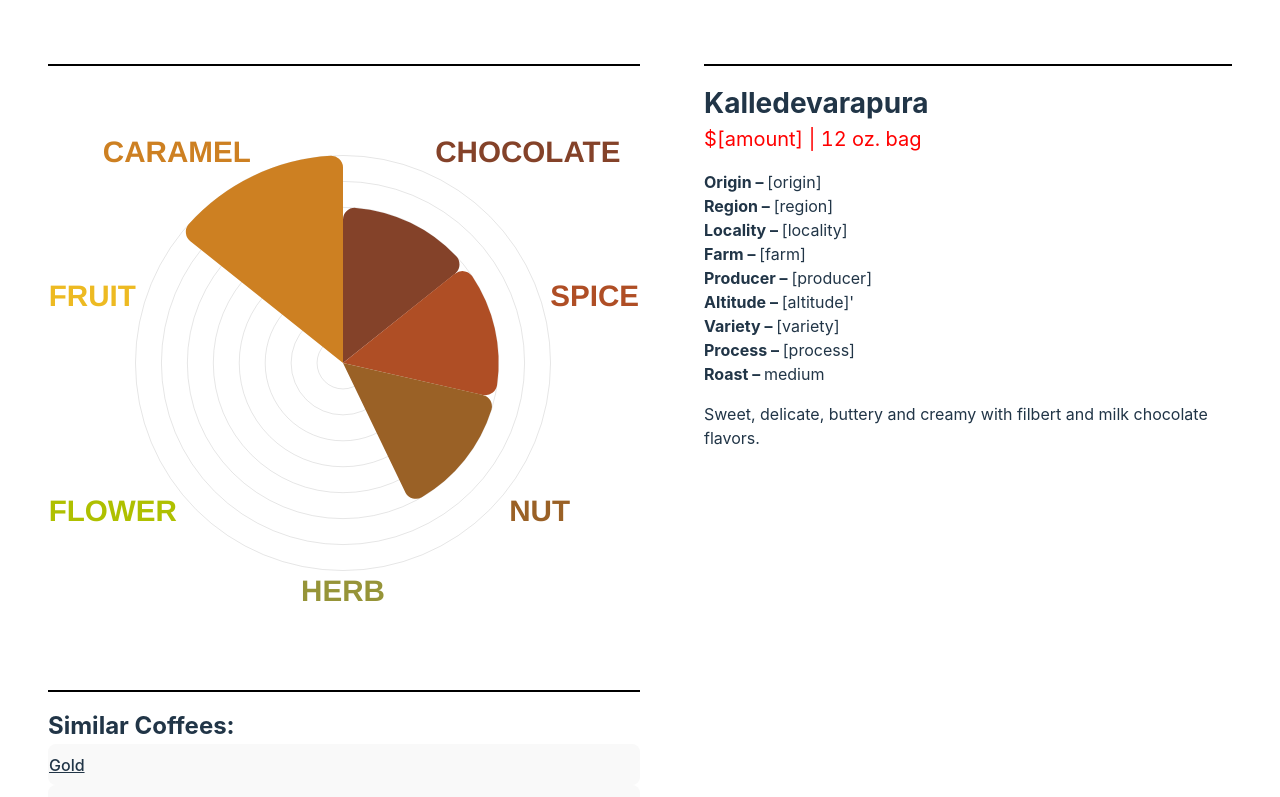
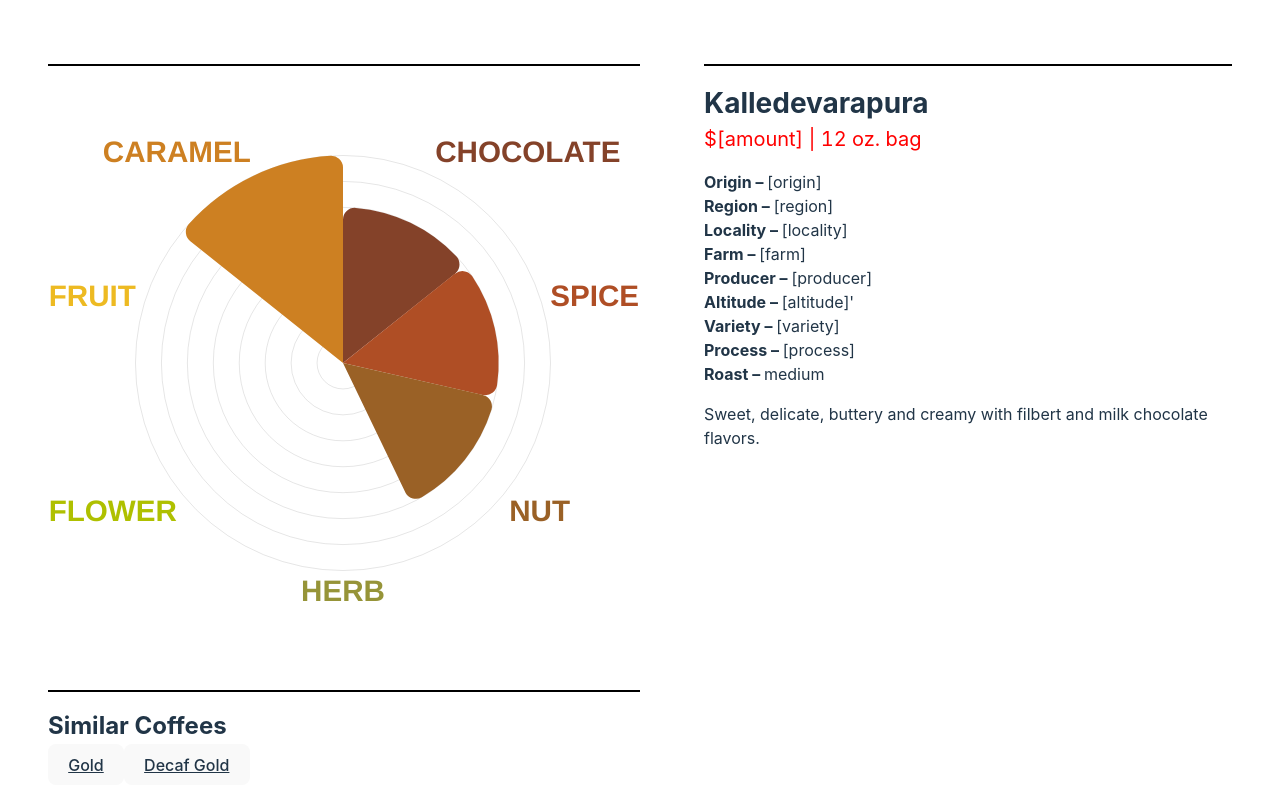
Before and after one commit to colecharb/flavor-meter, a React (Vite) app: page / in a window 1280 px wide. Shown: the top 797 px of the page. Built offline with nearby package versions, Linux system fonts and the light colour scheme.

Commit message:
similar coffees flex-dir: row

```diff
--- a/src/components/SimilarCoffees.tsx
+++ b/src/components/SimilarCoffees.tsx
@@ -17,17 +17,19 @@ export default function ({ index, coffees, setCoffeeIndex }: { index: number, co
       <div style={{ height: '2px', background: 'black', marginTop: '1em', marginBottom: '1em' }} />
 
       <span style={{ fontSize: '24px', fontWeight: 'bold' }}>
-        Similar Coffees:
+        Similar Coffees
       </span>
 
+      <div style={{ display: 'flex', flexDirection: 'row', flexWrap: 'wrap', }}>
         {similarCoffeeIndices.map(i => (
           <button
             onClick={() => setCoffeeIndex(i)}
-          style={{ textAlign: 'left', paddingLeft: '0px' }}
+          // style={{ textAlign: 'left', paddingLeft: '0px' }}
           >
             {coffees[i].name}
           </button>
       ))}
+      </div>
 
     </>
   )
```
Lines whose indentation alone changed are shown as unchanged.
